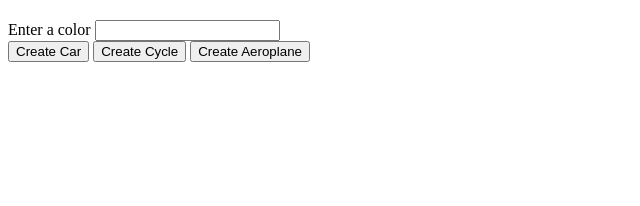
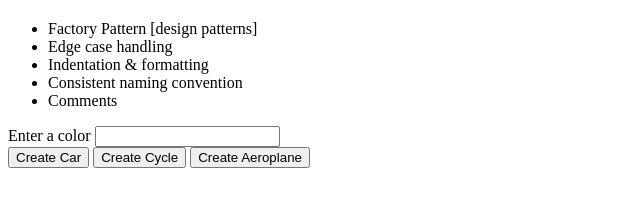
Before and after one commit to tanush-peronal-cei/git-practice, a plain HTML site: page front-end/index.html in a window 1280 px wide. Shown: the whole page, without its empty margins (0-640 px from the left). Drawn offline with Linux system fonts and the light colour scheme.

Commit message:
MODIFY: back-end/server.js, front-end/index.html, front-end/script.js

```diff
--- a/back-end/server.js
+++ b/back-end/server.js
@@ -8,7 +8,7 @@ app.use(express.json())
 app.use(express.urlencoded())
 
 app.get('/', (req, res) => {
-  res.json({data:'Welcome to Git Practice'})
+  res.json({data:'Welcome to the implementations of concepts from the session on "Coding Best Practices"'})
 })
 
 app.get('/car', (req, res) => {
--- a/front-end/index.html
+++ b/front-end/index.html
@@ -8,6 +8,14 @@
 </head>
 <body onload="getHeading()">
     <h2 id="heading"></h2>
+
+    <ul>
+        <li>Factory Pattern [design patterns]</li>
+        <li>Edge case handling</li>
+        <li>Indentation & formatting</li>
+        <li>Consistent naming convention</li>
+        <li>Comments</li>
+    </ul>
 
     <label for="colorInput">Enter a color</label>
     <input type="text" name="colorInput" id="colorInput">
--- a/front-end/script.js
+++ b/front-end/script.js
@@ -34,6 +34,7 @@ class Vehicle {
     }
 }
 
+// Parent class
 class Car extends Vehicle {
     constructor(color) {
         super(color)
@@ -46,6 +47,7 @@ class Car extends Vehicle {
     }
 }
 
+// Child class
 class Cycle extends Vehicle {
     constructor(color) {
         super(color)
@@ -58,6 +60,7 @@ class Cycle extends Vehicle {
     }
 }
 
+// Child class
 class Aeroplane extends Vehicle {
     constructor(color) {
         super(color)
```
